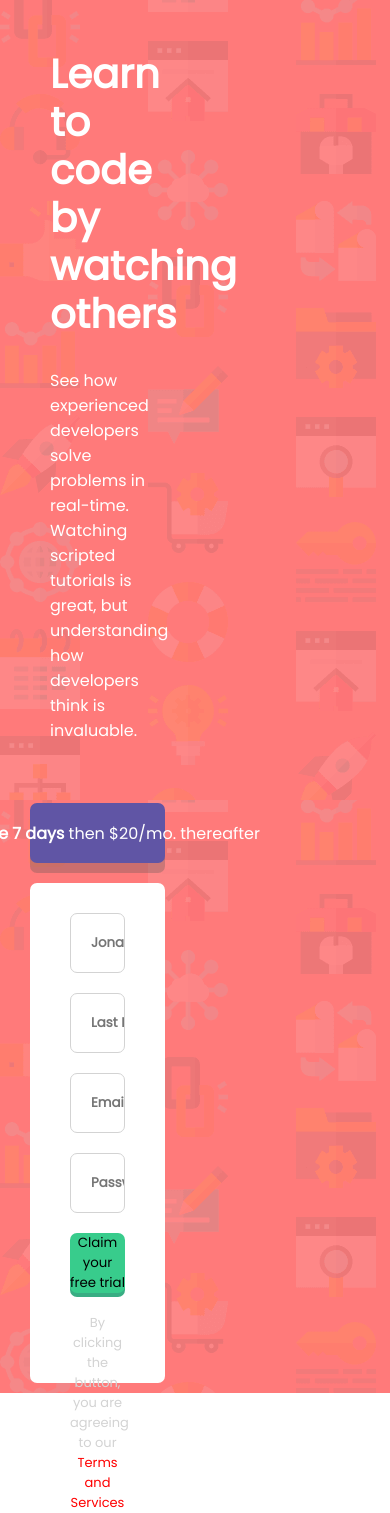
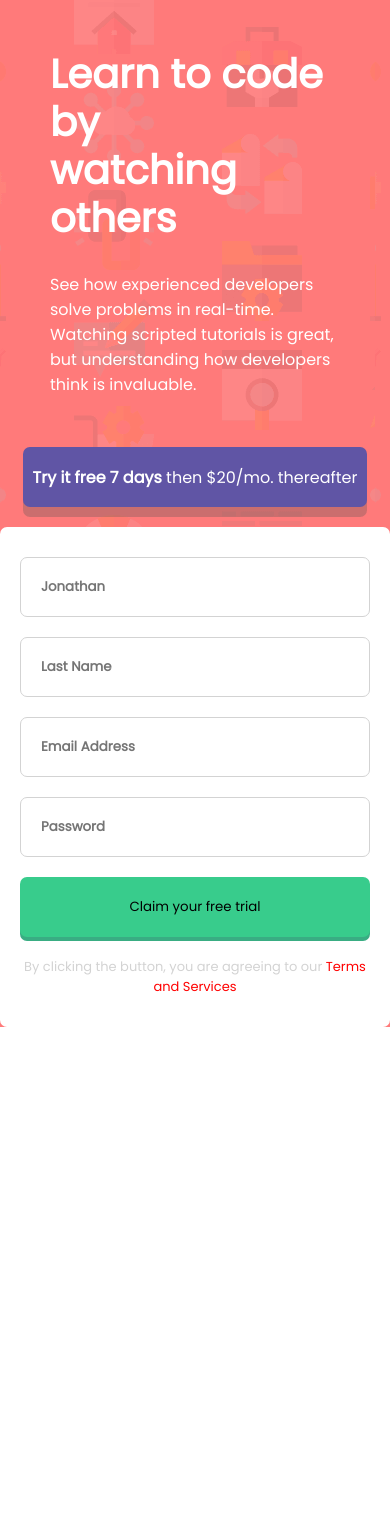
Before and after one commit to mikegv/Front-End-challenge---Sign-Up-Form, a React (Create React App) app: page / in a window 390 px wide. After the commit the page ends 1027 px from the top, so only its background shows below. Built offline with nearby package versions, Linux system fonts and the light colour scheme.

Commit message:
added some responsiveness

```diff
--- a/src/App.css
+++ b/src/App.css
@@ -22,15 +22,13 @@
   color: hsl(228, 45%, 44%);
 }
 
-@media screen and (max-width: 800px) {
+@media screen and (max-width: 1200px) {
  .App{
    flex-direction: column;
-   background: url('../public/images/bg-intro-desktop.png') hsl(0, 100%, 74%) ;
-   background-repeat: repeat-y;
+   align-items: center;
+   background: url('../public/images/bg-intro-mobile.png') hsl(0, 100%, 74%) ;
+   background-repeat: repeat;
    padding: 0px;
-   min-height: 100vh;
+   width: 100vw;
  }
- .signUpArea{
-  padding: 0px;
 }
-}
--- a/src/components/info/Info.css
+++ b/src/components/info/Info.css
@@ -4,6 +4,11 @@
     justify-content: center;
     width: 50vw;
     padding: 50px;
+}
+@media screen and (max-width: 1200px) {
+    .info{
+        width: 100%;
+    }
 }
 
 .header{
--- a/src/components/signUpArea/SignUpArea.css
+++ b/src/components/signUpArea/SignUpArea.css
@@ -5,6 +5,7 @@
     justify-content: center;
     padding: 10px 30px 10px 30px;
 }
+
 .signUpArea *{
     border-radius: 7px;
 }
@@ -18,3 +19,15 @@
     box-shadow: 0px 10px rgba(85, 85, 85, 0.3);
     font-weight: 100;
 }
+
+@media screen and (max-width: 1200px) {
+    .purpleBanner{
+        padding: 0px 10px 0px 10px;
+        max-width: 600px;
+    }
+    .signUpArea{
+        align-items: center;
+        padding: 0px;
+        width: 100%;
+    }
+}
--- a/src/components/signUpForm/SignUpForm.css
+++ b/src/components/signUpForm/SignUpForm.css
@@ -6,6 +6,7 @@ form{
     background-color: white;
     color: black;
 }
+
 form * {
     margin: 10px 0px 10px 0px;
     height: 40px;
@@ -47,3 +48,11 @@ button{
 .hideWarning{
     display:none;
 }
+
+@media screen and (max-width: 1200px) {
+    form{
+        padding: 20px;
+        max-width: 400px;
+        min-width: 200px;
+    }
+}
```
